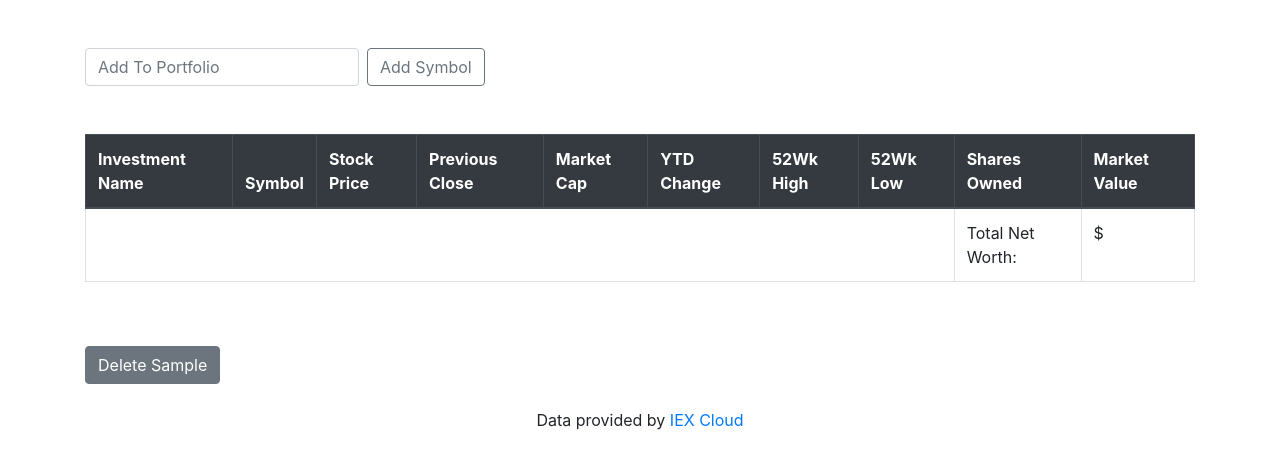
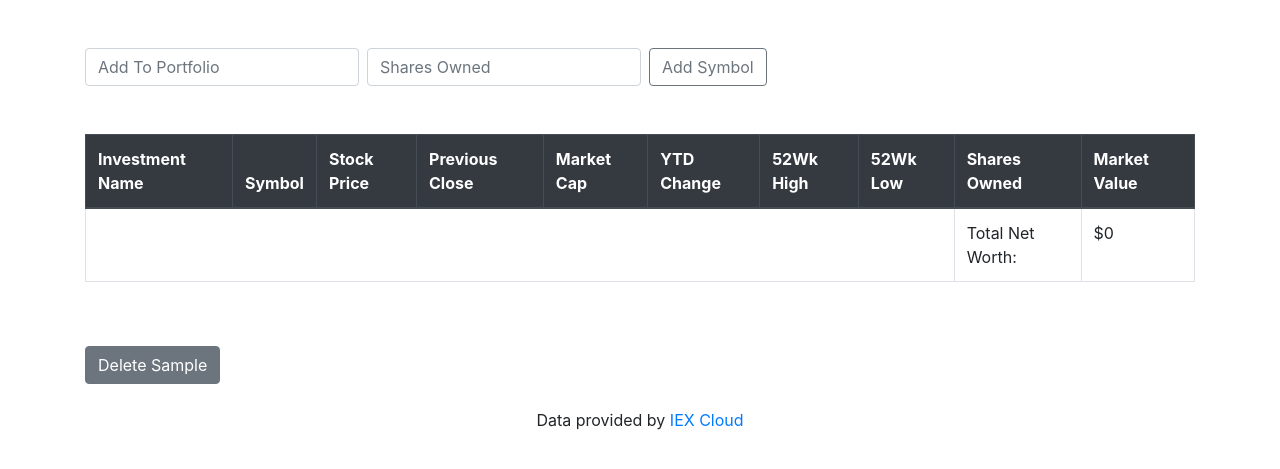
Before and after one commit to OskarZski/stock-market-CMS, a Django app: page / in a window 1280 px wide. Shown: the part 56-525 px from the top of the page. Run offline with Django 3.2, Linux system fonts and the light colour scheme; tables that the repository leaves empty hold one stand-in row (values such as "Sample post"); data that the repository does not hold is empty; some libraries are stand-ins or nearby versions.

Commit message:
Added shares_owned to Stock model and modified forms and views resolves #4

```diff
--- a/quotes/forms.py
+++ b/quotes/forms.py
@@ -4,4 +4,4 @@ from .models import Stock
 class StockForm(forms.ModelForm):
 	class Meta:
 		model = Stock
-		fields = ["ticker"]
+		fields = ["ticker", "shares_owned"]
--- a/quotes/models.py
+++ b/quotes/models.py
@@ -3,6 +3,7 @@ from django.db import models
 class Stock(models.Model):
 	ticker = models.CharField(max_length=10)
 	# holdings = models.DecimalField(max_digits=10, decimal_places=5)
+	shares_owned = models.PositiveIntegerField(default=0)
 
 	def __str__(self):
 		return self.ticker
--- a/quotes/templates/portfolio.html
+++ b/quotes/templates/portfolio.html
@@ -8,6 +8,7 @@
 <form action="{% url 'portfolio' %}" class="form-inline my-2 my-lg-0" method="POST">
 		{% csrf_token %}
       <input class="form-control mr-sm-2" type="search" placeholder="Add To Portfolio" aria-label="Search" name="ticker">
+      <input class="form-control mr-sm-2" type="text" placeholder="Shares Owned" aria-label="Search" name="shares_owned">
       <button class="btn btn-outline-secondary my-2 my-sm-0" type="submit">Add Symbol</button>
     </form>
 
@@ -44,16 +45,16 @@
 					<td>{{ list_item.ytdChange|floatformat:2  }}%</td>
 					<td>${{ list_item.week52High }}</td>
           <td>${{ list_item.week52Low }}</td>
-          <td>{{ list_item.holdings }}</td>
+          <td>{{ list_item.shares_owned }}</td>
 
-          <td>${{ list_item.marketValue }}</td>
+          <td>${{ list_item.market_value }}</td>
 				</tr>
 			{% endfor %}
       </tbody>
       <tfoot>
         <td colspan="8"></td>
         <td>Total Net Worth:</td>
-        <td>${{list_item.total}}</td>
+        <td>${{ total_net_worth }}</td>
       </tfoot>
 </table>
 
--- a/quotes/views.py
+++ b/quotes/views.py
@@ -39,15 +39,19 @@ def portfolio(request):
 	else:
 		ticker = Stock.objects.all()
 		output = []
+		total_net_worth = 0
 		for ticker_item in ticker:
 			api_request = requests.get("https://cloud.iexapis.com/stable/stock/" + str(ticker_item) + "/quote?token=pk_062031d20883444f9ea74e2610fe2011")
 			try:
 				api = json.loads(api_request.content)
+				api["shares_owned"] = ticker_item.shares_owned
+				api["market_value"] = round(ticker_item.shares_owned * api["latestPrice"], 2)
+				total_net_worth += api["market_value"]
 				output.append(api)
 			except Exception as e:
 				api = "Error..."
 
-		return render(request, 'portfolio.html', {'ticker': ticker, 'output': output})
+		return render(request, 'portfolio.html', {'ticker': ticker, 'output': output, 'total_net_worth': total_net_worth})
 
 
 def delete(request, stock_id):
```
Also changed, not shown: quotes/migrations/0002_stock_shares_owned.py (added).
